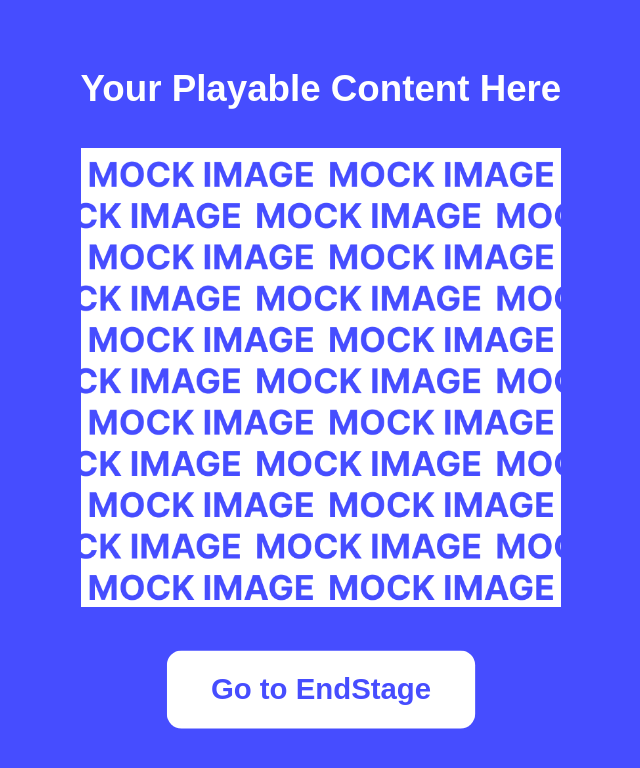
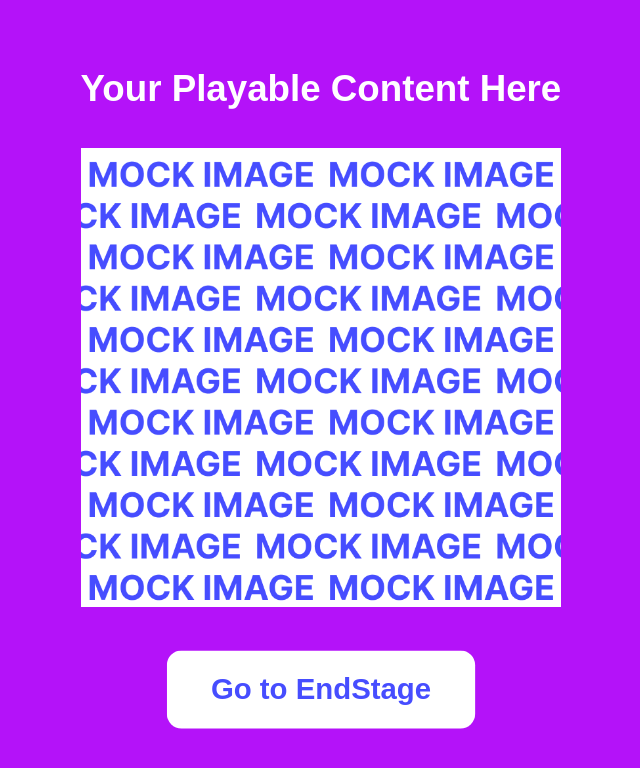
Before and after one commit to Ilyacnt/playable-vite-boilerplate, a React (Vite) app: page / in a window 1280 px wide. Shown: the top 768 px of the page, without its empty margins (319-959 px from the left). Built offline with nearby package versions, Linux system fonts and the light colour scheme; what @adjustcom/adjust-web-sdk would draw is missing.

Commit message:
Stage base background variable

```diff
--- a/src/stages/StageBase.styled.ts
+++ b/src/stages/StageBase.styled.ts
@@ -5,5 +5,5 @@ export const StageBase = styled.div<{ background?: string }>`
     height: 100vh;
     height: 100dvh;
 
-    background: ${(props) => props.background || css`var(--primary-color)`};
+    background: ${(props) => props.background || css`var(--stage-base-background)`};
 `
--- a/src/variables.css
+++ b/src/variables.css
@@ -3,6 +3,8 @@
 :root {
     --primary-color: #464dff;
     --secondary-color: #b412f9;
+
+    --stage-base-background: var(--secondary-color);
 
     --button-background: #ffffff;
     --button-color: var(--primary-color);
```
